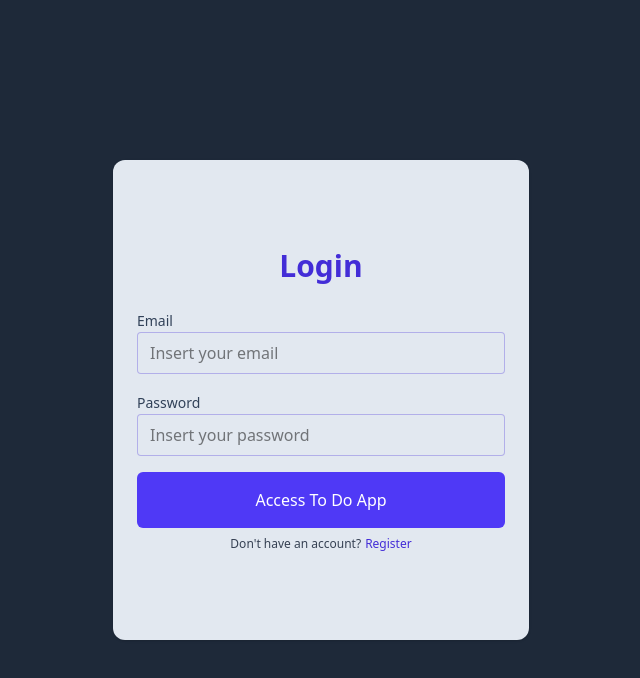
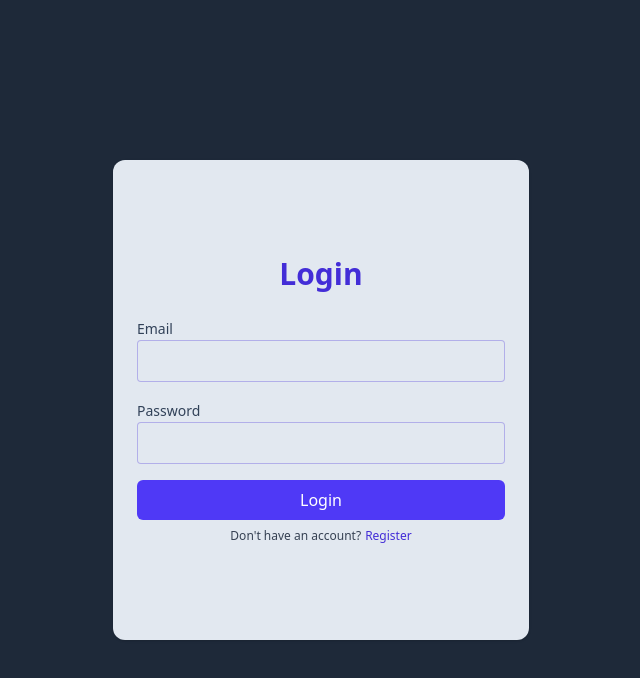
Before and after one commit to brunacborgesm/todo-list-with-login, a Next.js app: page /login in a window 1280 px wide. Shown: the top 678 px of the page, without its empty margins (319-959 px from the left). Built offline with nearby package versions, Linux system fonts and the light colour scheme; no server answers.

Commit message:
feat: login adjustments + guard on /tasks and logout button

```diff
--- a/src/app/tasks/page.tsx
+++ b/src/app/tasks/page.tsx
@@ -1,15 +1,18 @@
 "use client";
 
 import { useEffect, useState } from "react";
+import { useRouter } from "next/navigation";
 import { api } from "../../lib/api";
+import { getToken } from "../../lib/auth";
 import type { Task, TaskCreateDTO, TaskUpdateDTO } from "../../types/task";
 import TaskForm from "../../components/Forms/TaskForm";
-import TaskList from "../../components/TaskList";
+import TaskList from "@/components/TaskList";
 
 export default function TasksPage() {
   const [tasks, setTasks] = useState<Task[]>([]);
   const [loading, setLoading] = useState(true);
   const [err, setErr] = useState<string | null>(null);
+  const router = useRouter();
 
   async function load() {
     setErr(null);
@@ -23,7 +26,14 @@ export default function TasksPage() {
     }
   }
 
-  useEffect(() => { load(); }, []);
+  useEffect(() => {
+    const t = getToken();
+    if (!t) {
+      router.push("/login");
+      return;
+    }
+    load();
+  }, []);
 
   async function handleCreate(payload: TaskCreateDTO) {
     setErr(null);
@@ -60,12 +70,10 @@ export default function TasksPage() {
           </button>
         </header>
 
-        {/* Form de criação */}
         <section className="mb-6 rounded-xl bg-slate-200 p-6 shadow">
           <TaskForm onSave={handleCreate} />
         </section>
 
-        {/* Lista */}
         <section className="rounded-xl bg-slate-200 p-6 shadow">
           {err && <p className="mb-3 text-sm text-red-600">{err}</p>}
           {loading ? (
--- a/src/components/Forms/LoginForm.tsx
+++ b/src/components/Forms/LoginForm.tsx
@@ -1,12 +1,10 @@
 "use client";
 
-import React, { useState, FormEvent } from "react";
+import { useState, FormEvent } from "react";
+import TextField from "../ui/TextField";
 import { api } from "../../lib/api";
 import { saveToken } from "../../lib/auth";
-import type { AuthResponse } from "../../types/task";
-import TextField from "../ui/TextField";
 import { useRouter } from "next/navigation";
-
 
 export default function LoginForm() {
   const [email, setEmail] = useState("");
@@ -18,16 +16,20 @@ export default function LoginForm() {
   async function onSubmit(e: FormEvent) {
     e.preventDefault();
     setErr(null);
+    if (!email.trim()) return setErr("Email is required");
+    if (!password.trim()) return setErr("Password is required");
+
     setLoading(true);
     try {
-      const data = await api<AuthResponse>("/auth/login", {
+      const data = await api<{ accessToken: string }>("/auth/login", {
         method: "POST",
-        body: JSON.stringify({ email, password }),
+        body: JSON.stringify({ email: email.trim(), password: password.trim() }),
       });
+
       saveToken(data.accessToken);
       router.push("/tasks");
-    } catch (error: any) {
-      setErr(error?.message || "Login Failed");
+    } catch (e: any) {
+      setErr(e?.message || "Login failed");
     } finally {
       setLoading(false);
     }
@@ -35,32 +37,11 @@ export default function LoginForm() {
 
   return (
     <form onSubmit={onSubmit} className="space-y-4" noValidate>
-      <TextField
-        id="email"
-        label="Email"
-        type="email"
-        value={email}
-        onChange={(e) => setEmail(e.target.value)}
-        placeholder="Insert your email"
-        autoComplete="email"
-      />
-      <TextField
-        id="password"
-        label="Password"
-        type="password"
-        value={password}
-        onChange={(e) => setPassword(e.target.value)}
-        placeholder="Insert your password"
-        autoComplete="current-password"
-      />
+      <TextField id="email" label="Email" type="email" value={email} onChange={(e) => setEmail(e.target.value)} />
+      <TextField id="password" label="Password" type="password" value={password} onChange={(e) => setPassword(e.target.value)} />
       {err && <p className="text-sm text-red-600">{err}</p>}
-
-      <button
-        type="submit"
-        disabled={loading}
-        className="w-full rounded-md bg-indigo-600 px-3 py-4 text-white font-medium hover:bg-indigo-700 disabled:opacity-60 cursor-pointer"
-      >
-        {loading ? "Loading..." : "Access To Do App"}
+      <button disabled={loading} className="w-full rounded-md bg-indigo-600 px-3 py-2 text-white">
+        {loading ? "Signing in..." : "Login"}
       </button>
     </form>
   );
--- a/src/components/ui/LogoutButton.tsx
+++ b/src/components/ui/LogoutButton.tsx
@@ -1,9 +1,12 @@
 "use client";
+import { logout } from "../../lib/auth";
+import { useRouter } from "next/navigation";
 
 export default function LogoutButton() {
+  const router = useRouter();
   return (
     <button
-      onClick={() => { localStorage.removeItem("token"); window.location.href = "/login"; }}
+      onClick={() => { logout(); router.push("/login"); }}
       className="rounded-md bg-slate-700 px-3 py-2 text-white text-sm hover:bg-slate-800"
     >
       Logout
--- a/src/lib/auth.ts
+++ b/src/lib/auth.ts
@@ -1,16 +1,4 @@
-const KEY = "token";
-
-export const saveToken = (t: string) => {
-  if (typeof window === "undefined") return;
-  localStorage.setItem(KEY, t);
-};
-
-export const getToken = () => {
-  if (typeof window === "undefined") return null;
-  return localStorage.getItem(KEY);
-};
-
-export const clearToken = () => {
-  if (typeof window === "undefined") return;
-  localStorage.removeItem(KEY);
-};
+export const saveToken = (t: string) => localStorage.setItem("token", t);
+export const getToken = () => localStorage.getItem("token");
+export const clearToken = () => localStorage.removeItem("token");
+export const logout = () => clearToken();
```
